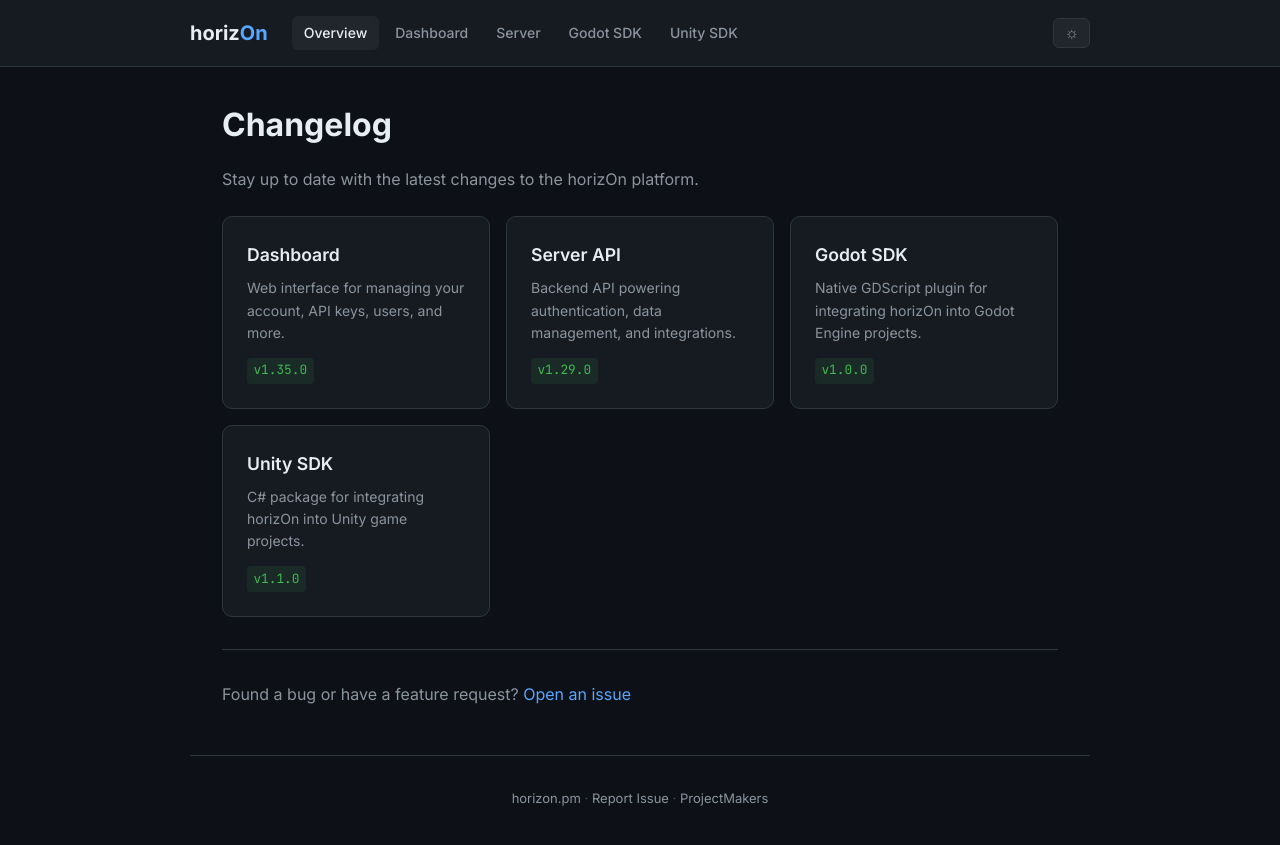
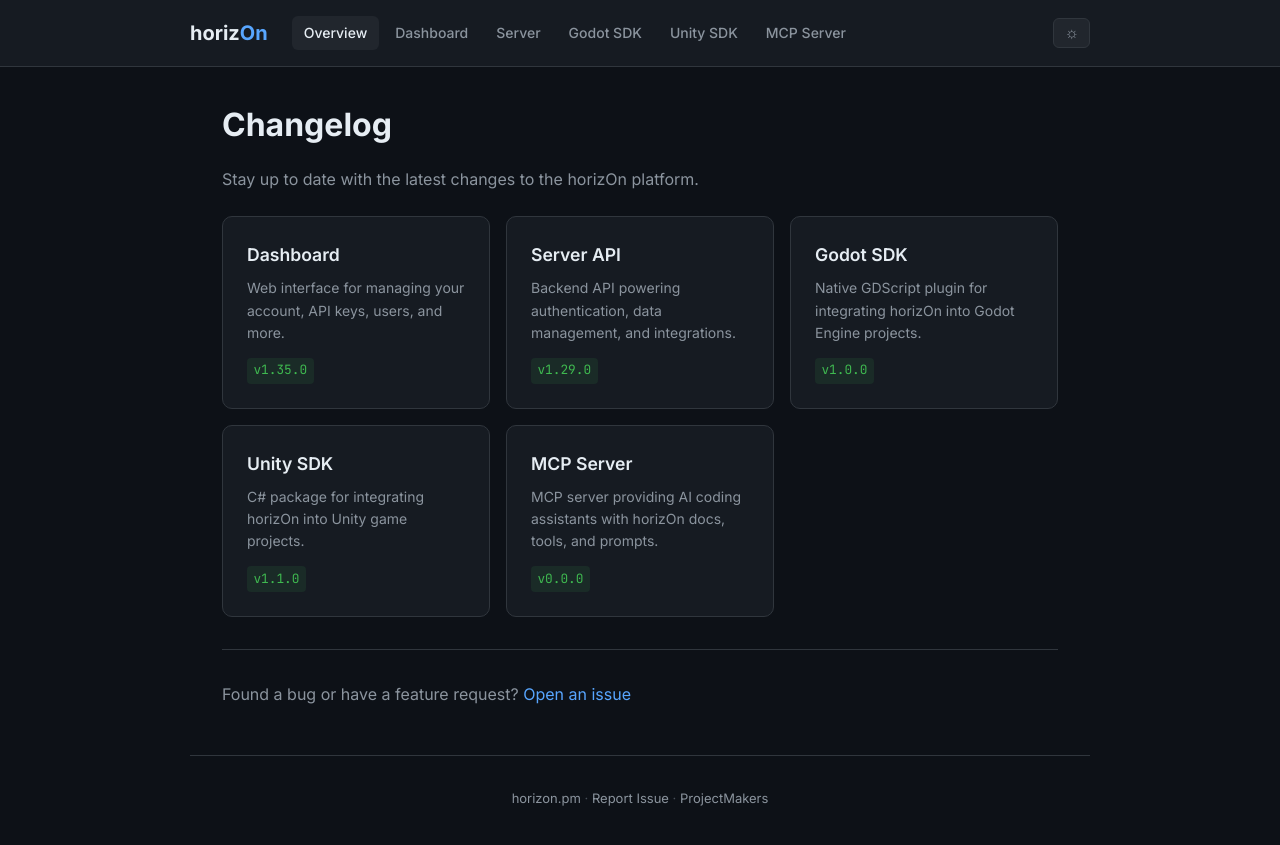
Before and after one commit to ProjectMakersDE/horizOn-Changelog, a Jekyll site: the page built from index.md, in a window 1280 px wide. Shown: the top 845 px of the page. Built offline with Jekyll 4.4.1, drawn with Linux system fonts in a browser that asks for light colours.

Commit message:
feat: add MCP Server to changelog
- Add MCP Server card to index page
- Add navigation link in layout
- Add sync step in workflow for ProjectMakersDE/horizOn-mcp
- Add version badge extraction for MCP Server
- Add blank mcp-server-changelog.md

Co-Authored-By: Claude Opus 4.6 <noreply@anthropic.com>

```diff
--- a/_layouts/default.html
+++ b/_layouts/default.html
@@ -318,6 +318,7 @@
           <a href="{{ '/server-changelog' | relative_url }}" {% if page.url contains 'server' %}class="active"{% endif %}>Server</a>
           <a href="{{ '/godot-sdk-changelog' | relative_url }}" {% if page.url contains 'godot' %}class="active"{% endif %}>Godot SDK</a>
           <a href="{{ '/unity-sdk-changelog' | relative_url }}" {% if page.url contains 'unity' %}class="active"{% endif %}>Unity SDK</a>
+          <a href="{{ '/mcp-server-changelog' | relative_url }}" {% if page.url contains 'mcp' %}class="active"{% endif %}>MCP Server</a>
         </nav>
       </div>
       <button class="theme-toggle" onclick="toggleTheme()" aria-label="Toggle theme">
--- a/index.md
+++ b/index.md
@@ -28,6 +28,11 @@ Stay up to date with the latest changes to the horizOn platform.
     <p>C# package for integrating horizOn into Unity game projects.</p>
     <span class="version">v1.1.0</span>
   </a>
+  <a href="mcp-server-changelog" class="product-card">
+    <h3>MCP Server</h3>
+    <p>MCP server providing AI coding assistants with horizOn docs, tools, and prompts.</p>
+    <span class="version">v0.0.0</span>
+  </a>
 </div>
 
 ---
```
Also changed, not shown: mcp-server-changelog.md (added, +10 -0 lines), .github/workflows/sync-changelogs.yml.
